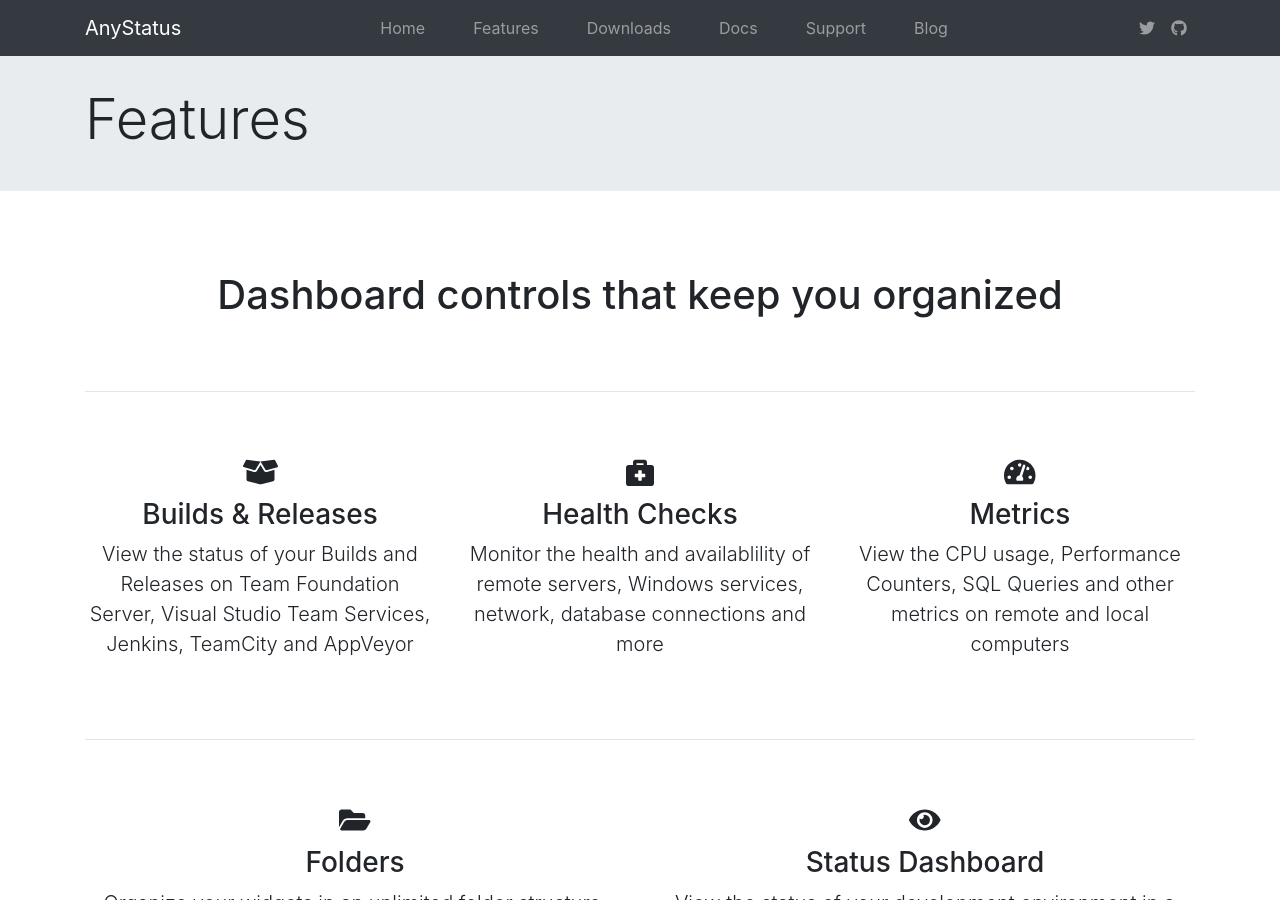
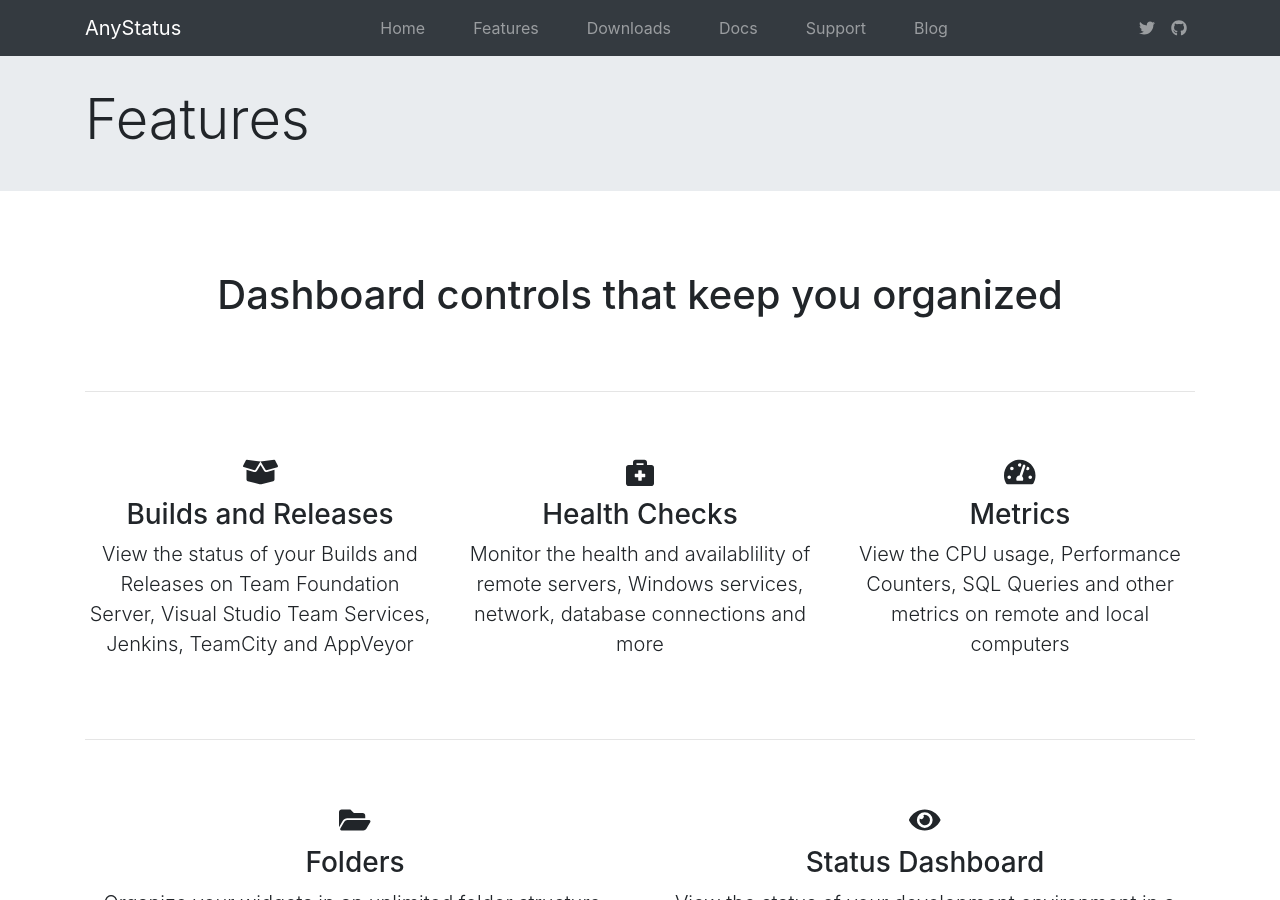
Before and after one commit to AnyStatus/anystatus.github.io, a Jekyll site: the page built from features.html, in a window 1280 px wide and 900 px high. Built offline with Jekyll 4.4.1, drawn with Linux system fonts in a browser that asks for light colours; nearby versions of some CDN libraries.

Commit message:
Update features.html

```diff
--- a/features.html
+++ b/features.html
@@ -17,7 +17,7 @@ title: Features
     <div class="row">
         <div class="col-md-4 text-center">
             <h3><i class="fas fa-box-open"></i></h3>
-            <h3>Builds & Releases</h3>
+            <h3>Builds and Releases</h3>
             <p class="lead">View the status of your Builds and Releases on Team Foundation Server, Visual Studio Team Services, Jenkins, TeamCity and AppVeyor</p>
         </div>
         <div class="container pt-5 pb-5 d-block d-md-none"><hr /></div>
```
